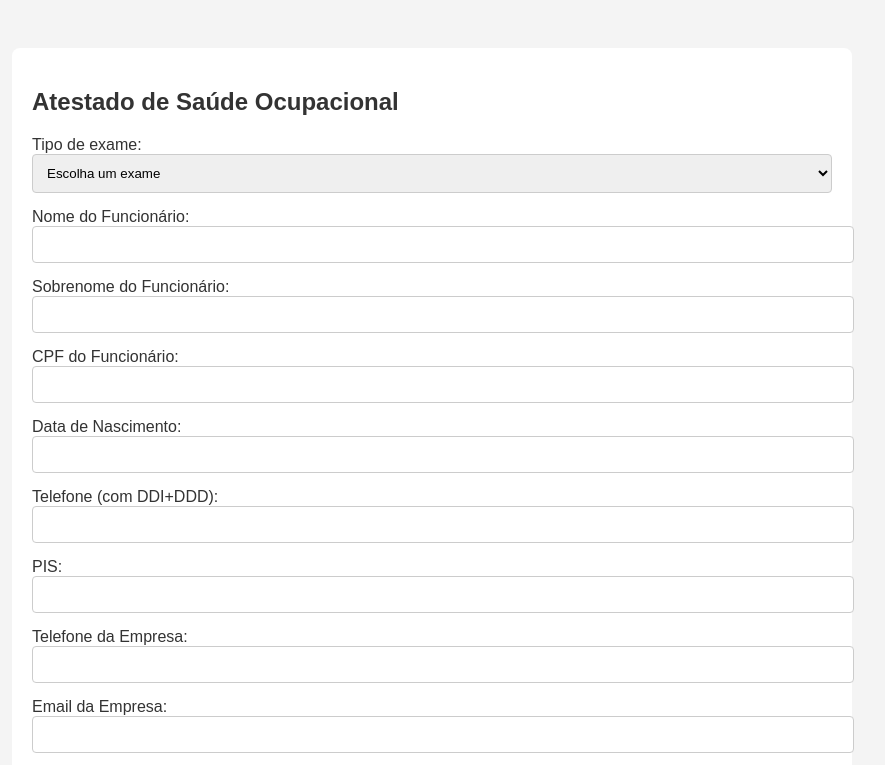
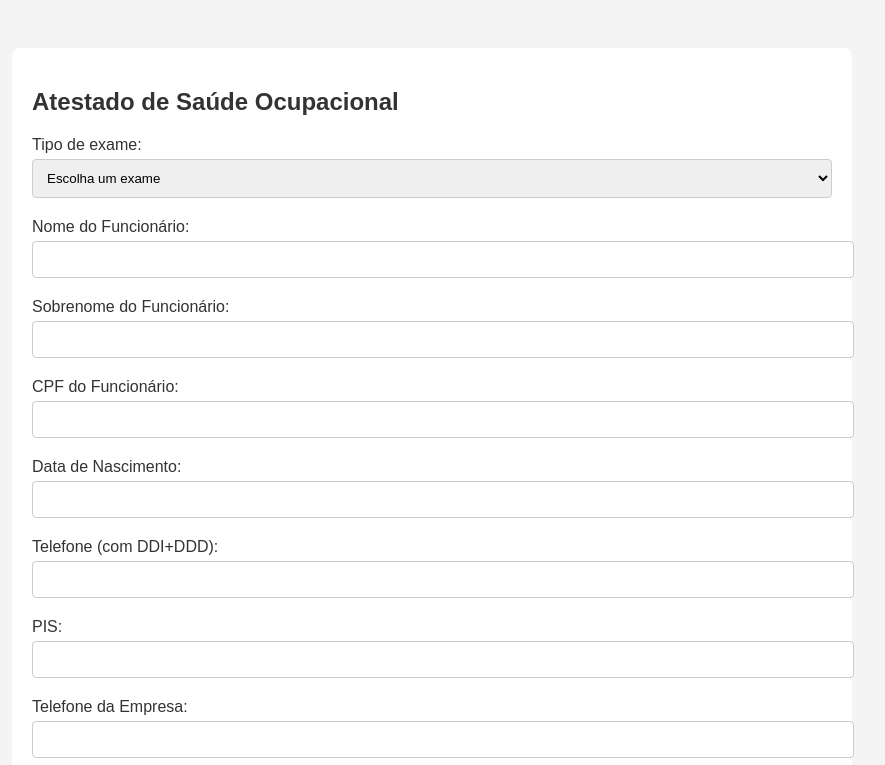
Before and after one commit to arlesrobalo/forms, a plain HTML site: page index.html in a window 1280 px wide. Shown: the top 765 px of the page, without its empty margins (208-1093 px from the left). Drawn offline with nearby package versions, Linux system fonts and the light colour scheme.

Commit message:
Update styles.css

```diff
--- a/styles.css
+++ b/styles.css
@@ -1,9 +1,8 @@
 body {
     font-family: Arial, sans-serif;
-    background: #f4f4f4;
+    background-color: #f4f4f4;
     padding: 20px;
 }
-
 .container {
     background: #fff;
     padding: 20px;
@@ -11,19 +10,16 @@ body {
     max-width: 800px;
     margin: 20px auto;
 }
-
 h2, label {
     color: #333;
 }
-
 input[type=text], input[type=email], input[type=tel], select, button {
     width: 100%;
     padding: 10px;
-    margin-bottom: 15px;
+    margin: 5px 0 20px 0;
     border: 1px solid #ccc;
     border-radius: 4px;
 }
-
 button {
     background-color: #4CAF50;
     color: white;
@@ -33,20 +29,12 @@ button {
     cursor: pointer;
     width: 100%;
 }
-
 button:hover {
     background-color: #45a049;
 }
-
 .checkbox-group {
     margin-bottom: 20px;
 }
-
 .checkbox-group input {
     margin-right: 5px;
 }
-
-/* Adicione classes para máscaras de input */
-.cpf-mask, .date-mask, .phone-mask, .cnpj-mask {
-    /* Estilos para as máscaras, se necessário */
-}
```
